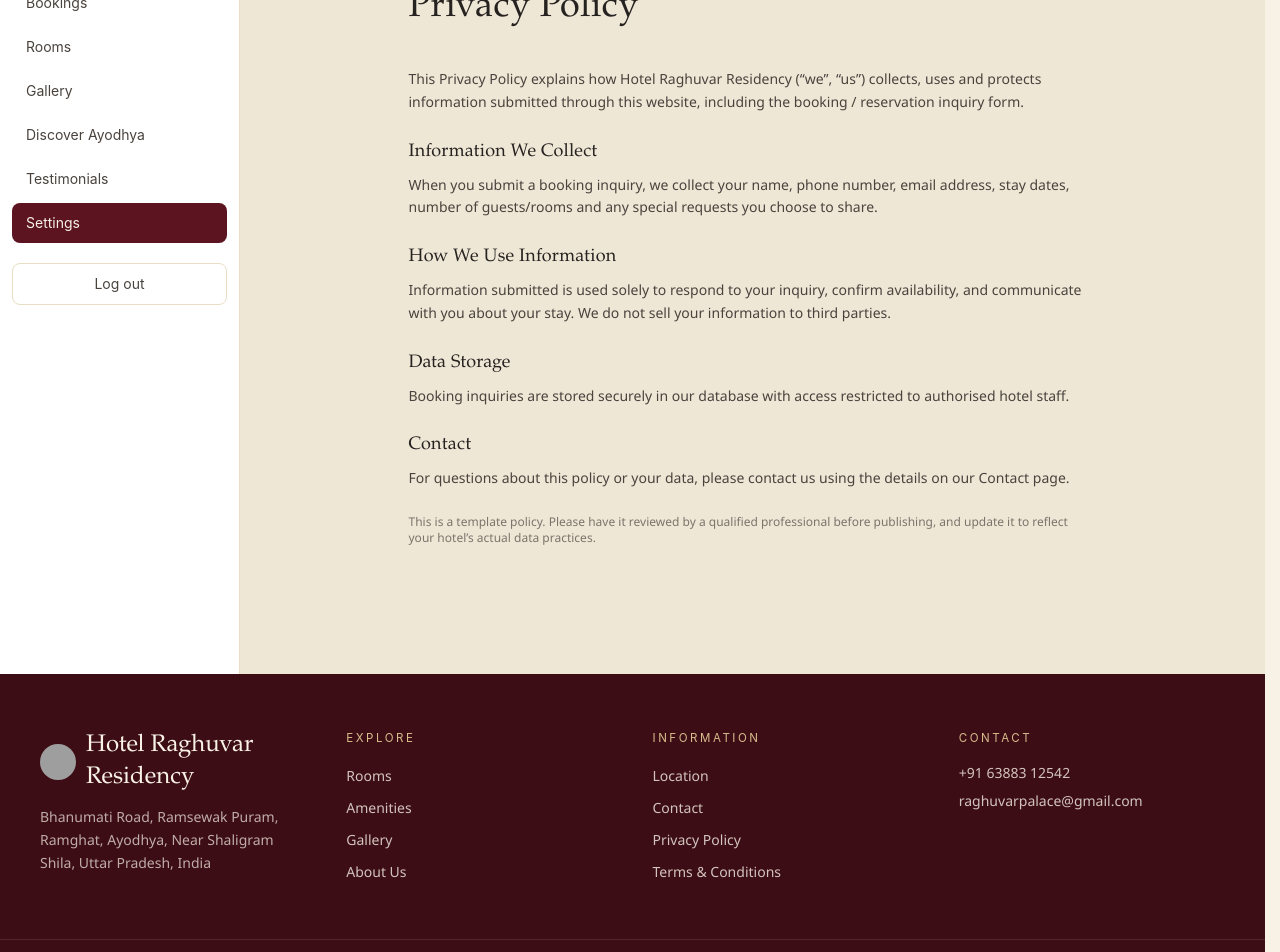
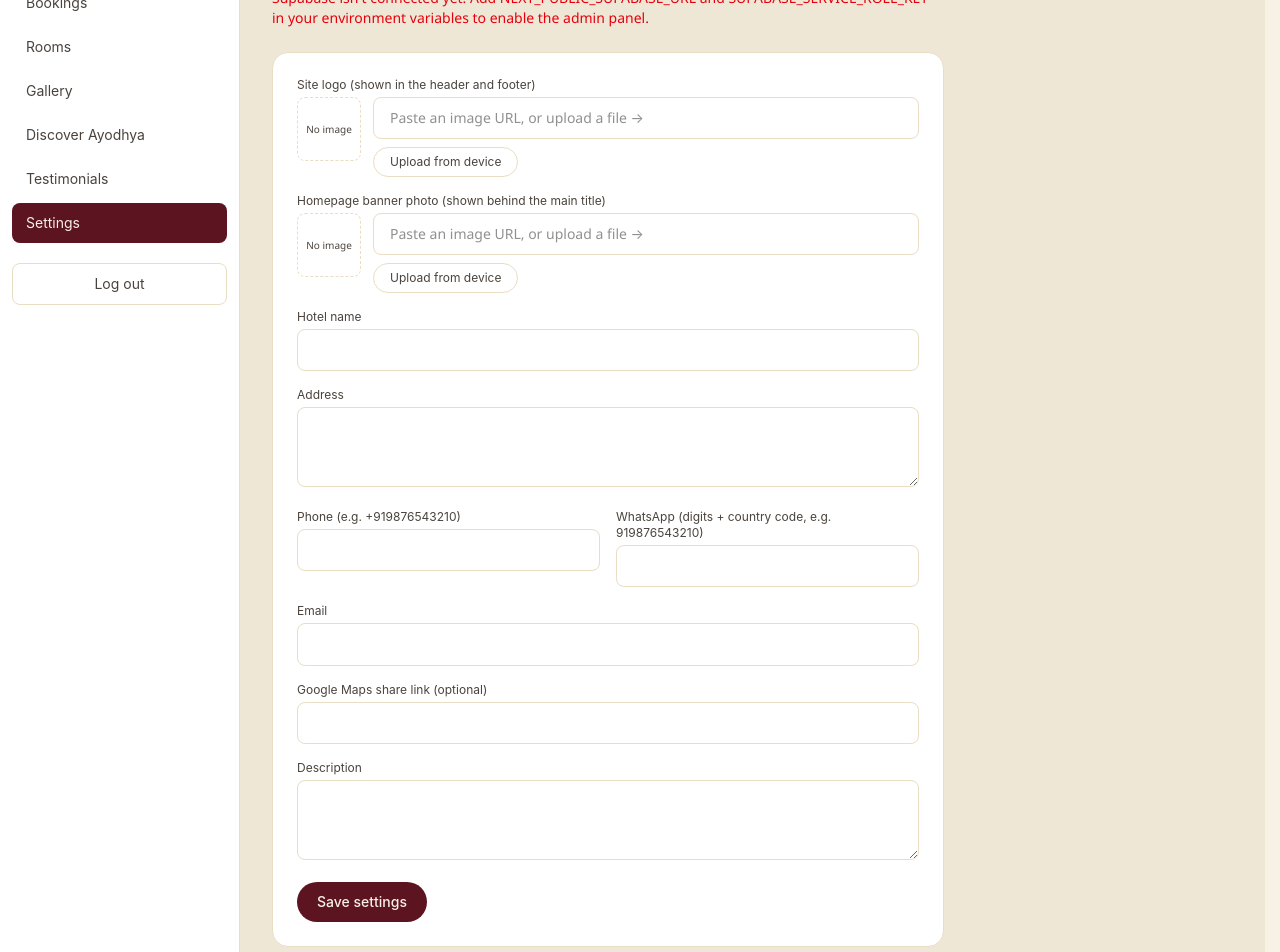
Before and after one commit to Raghuvarpalace/raghuvarpalace, a Next.js app: page /admin/settings in a window 1280 px wide. Shown: the part 240-1192 px from the top of the page. Built offline with nearby package versions, Linux system fonts and the light colour scheme; no server answers; grey boxes are pictures that could not be loaded.

Commit message:
Update page.tsx

```diff
--- a/src/app/admin/(dashboard)/settings/page.tsx
+++ b/src/app/admin/(dashboard)/settings/page.tsx
@@ -1,58 +1,175 @@
-import type { Metadata } from "next";
-import { SectionHeading } from "@/components/ui/SectionHeading";
-import { hotelConfig } from "@/lib/hotel-config";
+"use client";
 
-export const metadata: Metadata = {
-  title: "Privacy Policy",
-  description: "Privacy Policy for the Hotel Raghuvar Residency, Ayodhya website.",
-  alternates: { canonical: "/privacy-policy" },
+import { useEffect, useState } from "react";
+import type { HotelSettings } from "@/lib/types";
+import { ImageUploadField } from "@/components/admin/ImageUploadField";
+
+type SettingsForm = {
+  hotel_name: string;
+  address: string;
+  phone: string;
+  whatsapp: string;
+  email: string;
+  google_maps_url: string;
+  description: string;
+  hero_image: string;
+  logo_url: string;
 };
 
-export default function PrivacyPolicyPage() {
+const EMPTY_FORM: SettingsForm = {
+  hotel_name: "",
+  address: "",
+  phone: "",
+  whatsapp: "",
+  email: "",
+  google_maps_url: "",
+  description: "",
+  hero_image: "",
+  logo_url: "",
+};
+
+export default function AdminSettingsPage() {
+  const [form, setForm] = useState<SettingsForm>(EMPTY_FORM);
+  const [loaded, setLoaded] = useState(false);
+  const [error, setError] = useState<string | null>(null);
+  const [saved, setSaved] = useState(false);
+  const [saving, setSaving] = useState(false);
+
+  useEffect(() => {
+    async function load() {
+      try {
+        const res = await fetch("/api/admin/settings");
+        const data = await res.json();
+        if (!res.ok) throw new Error(data.error);
+        const s: HotelSettings | null = data.settings;
+        if (s) {
+          setForm({
+            hotel_name: s.hotel_name || "",
+            address: s.address || "",
+            phone: s.phone || "",
+            whatsapp: s.whatsapp || "",
+            email: s.email || "",
+            google_maps_url: s.google_maps_url || "",
+            description: s.description || "",
+            hero_image: s.hero_image || "",
+            logo_url: s.logo_url || "",
+          });
+        }
+      } catch (e) {
+        setError(e instanceof Error ? e.message : "Could not load settings.");
+      } finally {
+        setLoaded(true);
+      }
+    }
+    load();
+  }, []);
+
+  async function handleSave() {
+    setSaving(true);
+    setError(null);
+    setSaved(false);
+    try {
+      const res = await fetch("/api/admin/settings", {
+        method: "PATCH",
+        headers: { "Content-Type": "application/json" },
+        body: JSON.stringify(form),
+      });
+      const data = await res.json();
+      if (!res.ok) throw new Error(data.error);
+      setSaved(true);
+    } catch (e) {
+      setError(e instanceof Error ? e.message : "Could not save settings.");
+    } finally {
+      setSaving(false);
+    }
+  }
+
   return (
-    <div className="py-16 md:py-24">
-      <div className="container-px mx-auto max-w-3xl">
-        <SectionHeading eyebrow="Legal" title="Privacy Policy" />
-        <div className="mt-10 space-y-6 text-sm leading-relaxed text-charcoal-soft">
-          <p>
-            This Privacy Policy explains how {hotelConfig.name} (&ldquo;we&rdquo;, &ldquo;us&rdquo;)
-            collects, uses and protects information submitted through this website, including the
-            booking / reservation inquiry form.
-          </p>
-          <section>
-            <h2 className="font-display text-lg text-charcoal">Information We Collect</h2>
-            <p className="mt-2">
-              When you submit a booking inquiry, we collect your name, phone number, email address,
-              stay dates, number of guests/rooms and any special requests you choose to share.
-            </p>
-          </section>
-          <section>
-            <h2 className="font-display text-lg text-charcoal">How We Use Information</h2>
-            <p className="mt-2">
-              Information submitted is used solely to respond to your inquiry, confirm availability,
-              and communicate with you about your stay. We do not sell your information to third parties.
-            </p>
-          </section>
-          <section>
-            <h2 className="font-display text-lg text-charcoal">Data Storage</h2>
-            <p className="mt-2">
-              Booking inquiries are stored securely in our database with access restricted to
-              authorised hotel staff.
-            </p>
-          </section>
-          <section>
-            <h2 className="font-display text-lg text-charcoal">Contact</h2>
-            <p className="mt-2">
-              For questions about this policy or your data, please contact us using the details on
-              our Contact page.
-            </p>
-          </section>
-          <p className="text-xs text-charcoal-soft/70">
-            This is a template policy. Please have it reviewed by a qualified professional before
-            publishing, and update it to reflect your hotel&rsquo;s actual data practices.
-          </p>
+    <div className="max-w-2xl">
+      <h1 className="font-display text-2xl text-maroon">Hotel settings</h1>
+      <p className="mt-1 text-sm text-charcoal-soft">
+        Note: these values are stored in Supabase. The live site currently reads phone /
+        WhatsApp / email from environment variables (see <code>.env.example</code>) so the
+        buttons keep working exactly as before. If you&rsquo;d like the website to read
+        these from here instead, that&rsquo;s a small follow-up change to{" "}
+        <code>src/lib/hotel-config.ts</code>.
+      </p>
+
+      {!loaded && <p className="mt-6 text-sm text-charcoal-soft">Loading…</p>}
+      {error && <p className="mt-4 text-sm text-red-600">{error}</p>}
+
+      {loaded && (
+        <div className="mt-6 rounded-2xl border border-stone bg-white p-6 space-y-4">
+          <ImageUploadField
+            label="Site logo (shown in the header and footer)"
+            value={form.logo_url}
+            onChange={(url) => setForm((f) => ({ ...f, logo_url: url }))}
+          />
+          <ImageUploadField
+            label="Homepage banner photo (shown behind the main title)"
+            value={form.hero_image}
+            onChange={(url) => setForm((f) => ({ ...f, hero_image: url }))}
+          />
+          <Field label="Hotel name">
+            <input className="input" value={form.hotel_name} onChange={(e) => setForm((f) => ({ ...f, hotel_name: e.target.value }))} />
+          </Field>
+          <Field label="Address">
+            <textarea className="input min-h-20" value={form.address} onChange={(e) => setForm((f) => ({ ...f, address: e.target.value }))} />
+          </Field>
+          <div className="grid sm:grid-cols-2 gap-4">
+            <Field label="Phone (e.g. +919876543210)">
+              <input className="input" value={form.phone} onChange={(e) => setForm((f) => ({ ...f, phone: e.target.value }))} />
+            </Field>
+            <Field label="WhatsApp (digits + country code, e.g. 919876543210)">
+              <input className="input" value={form.whatsapp} onChange={(e) => setForm((f) => ({ ...f, whatsapp: e.target.value }))} />
+            </Field>
+          </div>
+          <Field label="Email">
+            <input className="input" type="email" value={form.email} onChange={(e) => setForm((f) => ({ ...f, email: e.target.value }))} />
+          </Field>
+          <Field label="Google Maps share link (optional)">
+            <input className="input" value={form.google_maps_url} onChange={(e) => setForm((f) => ({ ...f, google_maps_url: e.target.value }))} />
+          </Field>
+          <Field label="Description">
+            <textarea className="input min-h-20" value={form.description} onChange={(e) => setForm((f) => ({ ...f, description: e.target.value }))} />
+          </Field>
+
+          <div className="flex items-center gap-3">
+            <button
+              onClick={handleSave}
+              disabled={saving}
+              className="rounded-full bg-maroon px-5 py-2.5 text-sm font-label font-medium text-ivory hover:bg-maroon-deep disabled:opacity-60"
+            >
+              {saving ? "Saving…" : "Save settings"}
+            </button>
+            {saved && <span className="text-sm text-emerald-700">Saved.</span>}
+          </div>
         </div>
-      </div>
+      )}
+
+      <style jsx>{`
+        .input {
+          width: 100%;
+          border: 1px solid var(--color-stone);
+          border-radius: 0.5rem;
+          padding: 0.6rem 0.9rem;
+          font-size: 0.875rem;
+          color: var(--color-charcoal);
+        }
+        .input:focus {
+          outline: none;
+          border-color: var(--color-maroon);
+        }
+      `}</style>
     </div>
   );
 }
+
+function Field({ label, children }: { label: string; children: React.ReactNode }) {
+  return (
+    <label className="block">
+      <span className="block text-xs font-label text-charcoal-soft mb-1">{label}</span>
+      {children}
+    </label>
+  );
+}
```
